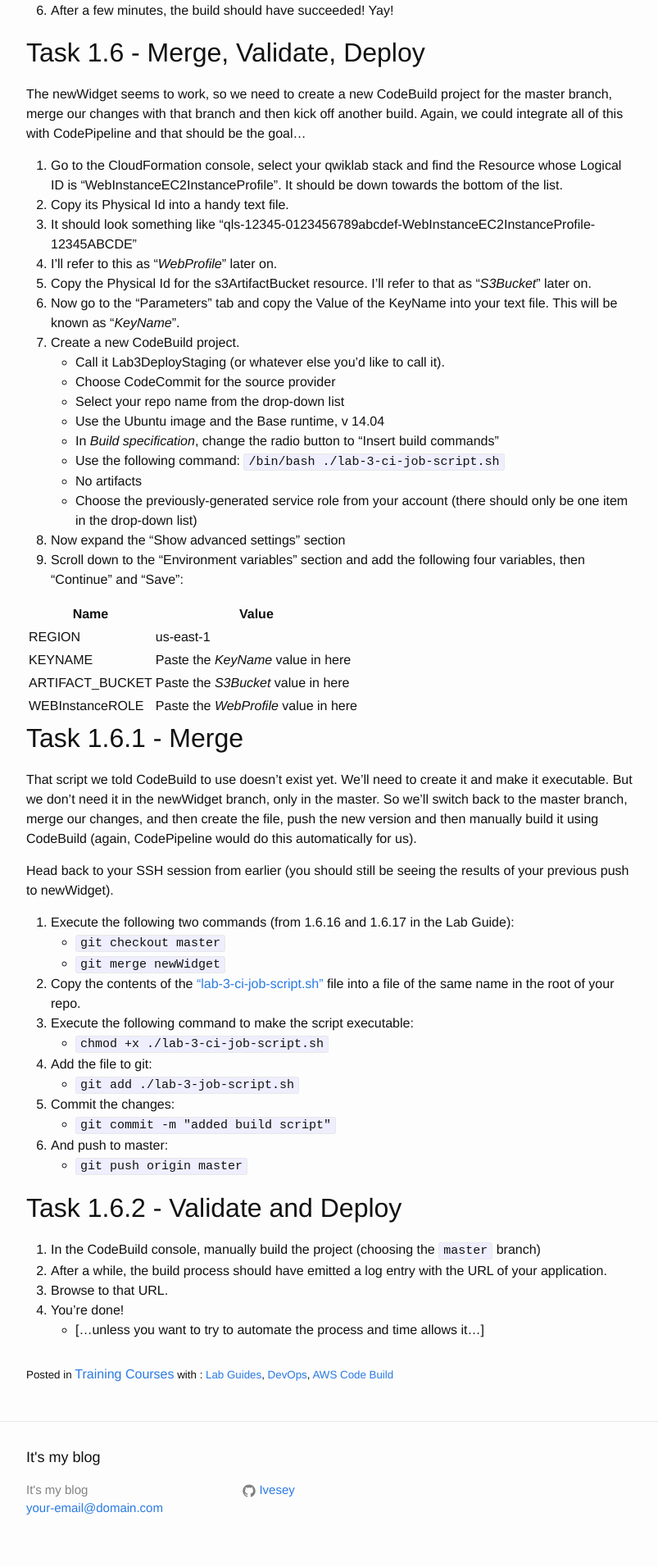
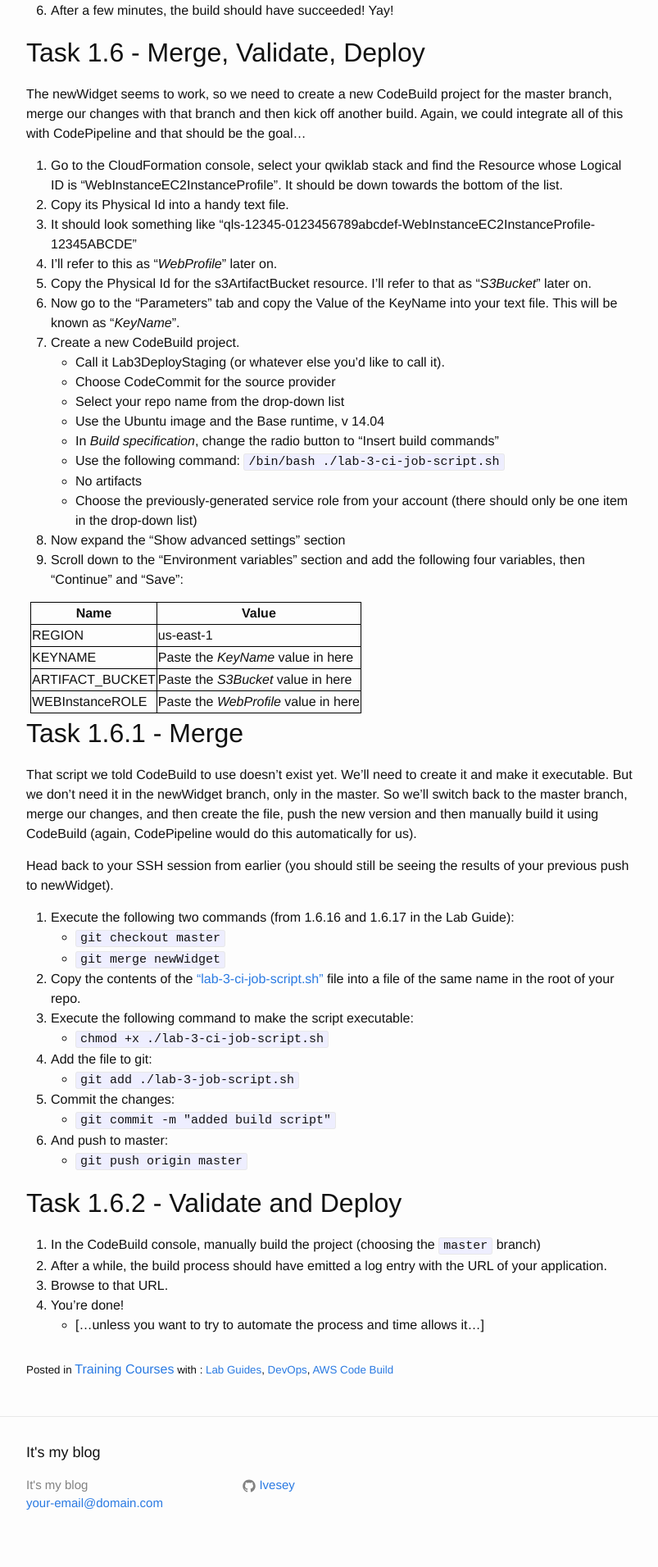
Before and after one commit to Ivesey/ivesey.github.io, a Jekyll site: the page built from _posts/2016-12-07-aws-dev-ops-1-5-lab-3-with-code-build.md, in a window 1280 px wide. Shown: the part 3036-4947 px from the top of the page at 82% size, without its empty margins (238-1041 px from the left). Built offline with Jekyll 4.4.1, drawn with Linux system fonts in a browser that asks for light colours.

Commit message:
table formatted

```diff
--- a/_posts/2016-12-07-aws-dev-ops-1-5-lab-3-with-code-build.md
+++ b/_posts/2016-12-07-aws-dev-ops-1-5-lab-3-with-code-build.md
@@ -124,6 +124,7 @@ REGION | us-east-1
 KEYNAME | Paste the  _KeyName_ value in here
 ARTIFACT_BUCKET | Paste the _S3Bucket_ value in here
 WEBInstanceROLE | Paste the _WebProfile_ value in here
+{:.mbtablestyle}
 
 ## Task 1.6.1 - Merge
 That script we told CodeBuild to use doesn't exist yet. We'll need to create it and make it executable. But we don't need it in the newWidget branch, only in the master. So we'll switch back to the master branch, merge our changes, and then create the file, push the new version and then manually build it using CodeBuild (again, CodePipeline would do this automatically for us).
--- a/_sass/_base.scss
+++ b/_sass/_base.scss
@@ -207,6 +207,7 @@ pre {
         border-collapse: collapse;
         margin-left: 5px;
         margin-right: 5px;
+        padding-left: 5px;
 
    > table, td, th {
         border: 1px solid black;
```
